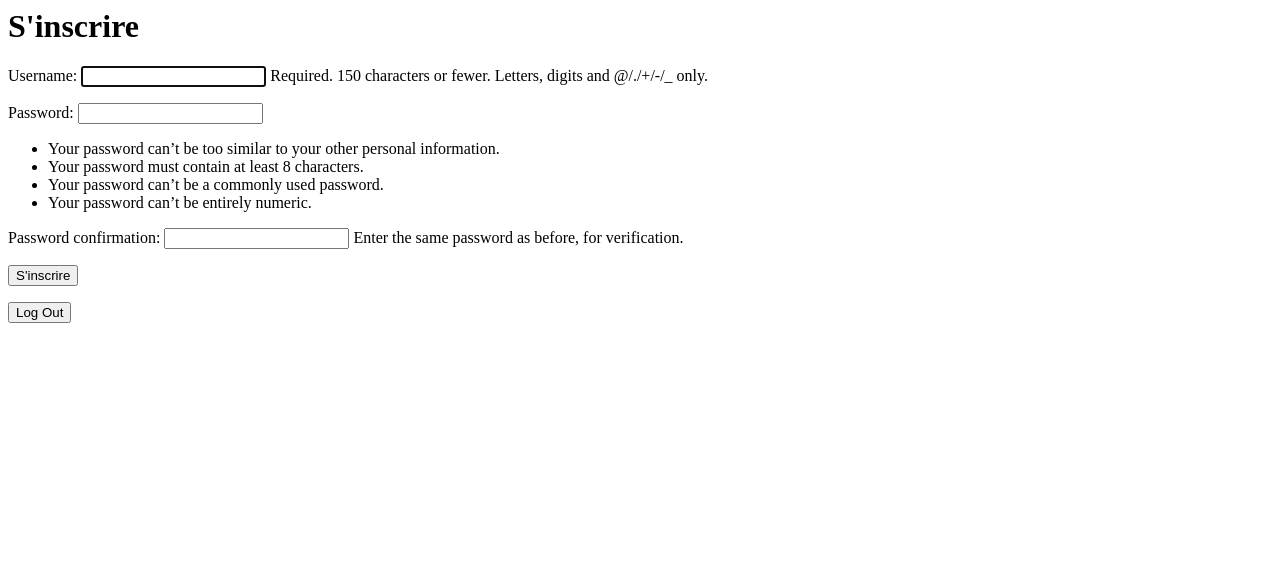
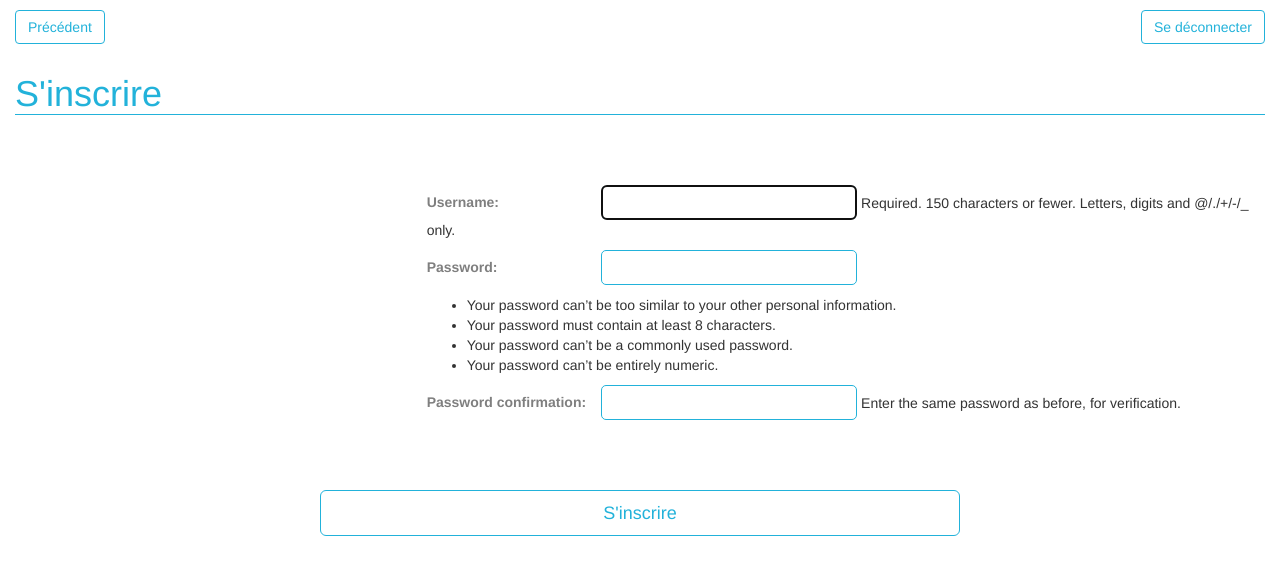
Before and after one commit to mikemdn/travelerhelper, a Django app: page /findways/signup/ in a window 1280 px wide. Shown: the top 575 px of the page. Run offline with Django 3.2, Linux system fonts and the light colour scheme; some libraries are stand-ins or nearby versions.

Commit message:
Partial design improvements

```diff
--- /dev/null
+++ b/thsite/findways/static/findways/style.css
@@ -0,0 +1,67 @@
+/**** COLORS ****/
+/*red       : #F23557  (242,53,87)      */
+/*yellow    : #F0D43A  (240,212,58)     */
+/*blue      : #22B2DA  (34,178,218)     */
+
+.jumbotron-background {
+    background-color: rgb(34,178,218);
+    color: #FFF;
+}
+.title {
+    color: #22B2DA;
+    border-bottom: 1px solid #22B2DA;
+}
+
+/**** BUTTONS ****/
+.button-main {
+    color: #22B2DA;
+    border-color: #22B2DA;
+}
+.button-main:hover, .button-main:active, .button-main:target {
+    color: #FFF;
+    background-color: #22B2DA;
+    border-color: #22B2DA;
+}
+
+/**** FORMS ****/
+input#id_username, input#id_password, input#id_password1, input#id_password2 {
+    border: 1px solid #22B2DA;
+    border-radius: 5px;
+    width: 30%;
+    height: 35px;
+}
+label {
+    width: 20%;
+    color: rgba(0,0,0,0.5)
+}
+.warning-text {
+    margin-top: 60px;
+    text-align: center;
+    font-weight: bold;
+    color: rgba(242,53,87,0.8);
+}
+
+/**** MARGINS ****/
+
+.margin-top-10 {
+    margin-top: 10px;
+}
+.margin-top-30 {
+    margin-top: 30px;
+}
+.margin-top-60 {
+    margin-top: 60px;
+}
+
+.margin-left-60 {
+    margin-left: 60px;
+}
+
+/**** ALIGNMENT ****/
+
+.center {
+    text-align: center;
+}
+.pull-right {
+    text-align: right;
+}
--- a/thsite/findways/templates/findways/signup.html
+++ b/thsite/findways/templates/findways/signup.html
@@ -1,14 +1,37 @@
-<h1>S'inscrire</h1>
-
+{% load static %}
+<link rel="stylesheet" href="https://maxcdn.bootstrapcdn.com/bootstrap/3.3.7/css/bootstrap.min.css" integrity="sha384-BVYiiSIFeK1dGmJRAkycuHAHRg32OmUcww7on3RYdg4Va+PmSTsz/K68vbdEjh4u" crossorigin="anonymous">
+<link rel="stylesheet" type="text/css" href="{% static 'findways/style.css' %}">
+<div class="container-fluid">
+    <div class="row">
+        <div class="col-xs-4 margin-top-10">
+            <a href="http://localhost:8000/findways/">
+                <input type="button" class="btn btn-default button-main" value="Précédent" />
+            </a>
+        </div>
+        <div class="col-xs-offset-4 col-xs-4 margin-top-10">
+            <a href="http://localhost:8000/findways/logout">
+                <input type="button" class="btn btn-default button-main pull-right" value="Se déconnecter" />
+            </a>
+        </div>
+    </div>
+    <div class="row">
+        <div class="col-xs-12 margin-top-10">
+            <h1 class="title">S'inscrire</h1>
+        </div>
+    </div>
+    <div class="row">
         {% if error %}
             <p><strong>Utilisateur inconnu ou mauvais de mot de passe.</strong></p>
         {% elif userAlreadyExists %}
             <p><strong>Mmmmh Utilisateur déjà pris...</strong></p>
         {% else %}
-<form method="post" action=".">
+        <form method="post" action="." class="margin-top-60">
             {% csrf_token %}
+            <div class="col-xs-offset-4">
                 {{ form.as_p }}
-    <input type="submit" value="S'inscrire" />
+            </div>
+            <input type="submit" class="btn btn-default button-main btn-lg col-xs-offset-3 col-xs-6 margin-top-60" value="S'inscrire" />
         </form>
         {% endif %}
-<a href="http://localhost:8000/findways/logout"><input type="button" value="Log Out" /></a>
+    </div>
+</div>
```
Also changed, not shown: thsite/findways/templates/findways/index.html (+33 -5 lines), thsite/findways/templates/findways/signin.html (+33 -13 lines), thsite/findways/views.py (+5 -5 lines), thsite/findways/static/__init__.py (added). Lines whose indentation alone changed are shown as unchanged.
